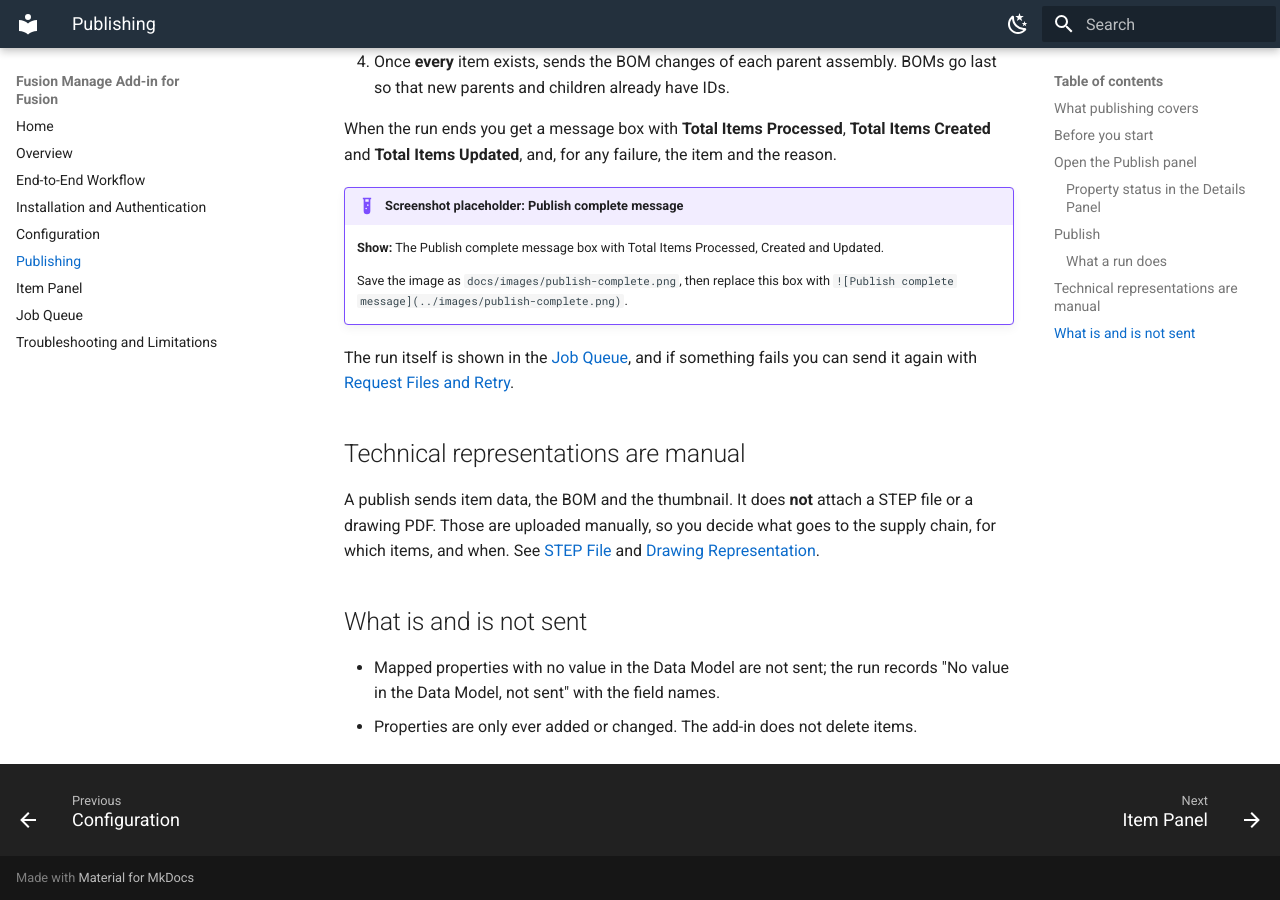
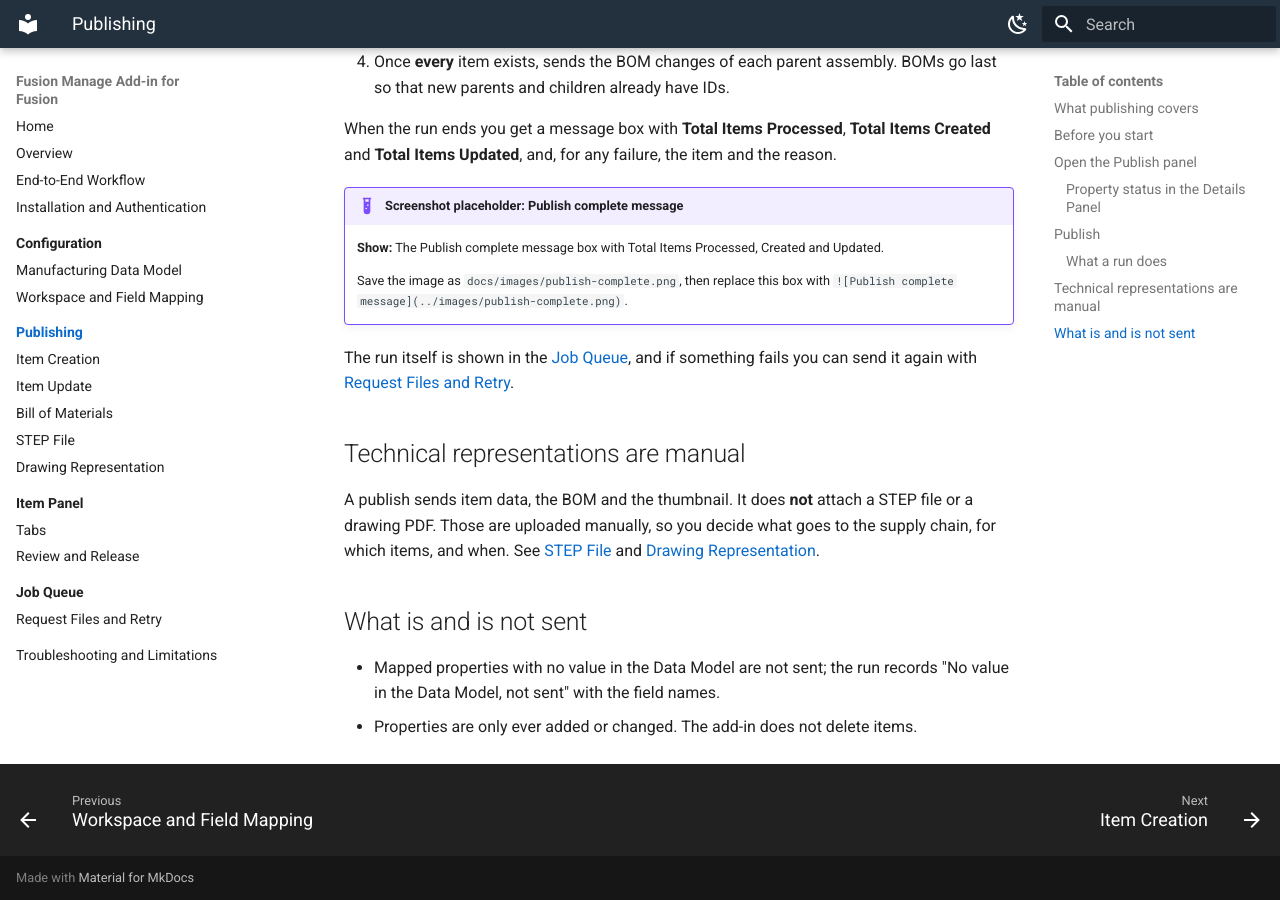
Before and after one commit to AHoop91/FusionToFusionManageAddon, an MkDocs documentation site: the page built from docs/publishing/index.md, in a window 1280 px wide and 900 px high, scrolled down 2744 px. Built offline with MkDocs 1.6.1 and Material for MkDocs 9.7.7, drawn with Linux system fonts in a browser that asks for light colours.

Commit message:
Show each section's pages under it in the menu again

```diff
--- a/mkdocs.yml
+++ b/mkdocs.yml
@@ -53,8 +53,22 @@
   - Overview: getting-started/overview.md
   - End-to-End Workflow: getting-started/workflow.md
   - Installation and Authentication: getting-started/installation.md
-  - Configuration: configuration/index.md
-  - Publishing: publishing/index.md
-  - Item Panel: item-panel/index.md
-  - Job Queue: job-queue/index.md
+  - Configuration:
+      - configuration/index.md
+      - Manufacturing Data Model: configuration/data-model.md
+      - Workspace and Field Mapping: configuration/field-mapping.md
+  - Publishing:
+      - publishing/index.md
+      - Item Creation: publishing/item-creation.md
+      - Item Update: publishing/item-update.md
+      - Bill of Materials: publishing/bill-of-materials.md
+      - STEP File: publishing/step-file.md
+      - Drawing Representation: publishing/drawing-representation.md
+  - Item Panel:
+      - item-panel/index.md
+      - Tabs: item-panel/tabs.md
+      - Review and Release: item-panel/review-and-release.md
+  - Job Queue:
+      - job-queue/index.md
+      - Request Files and Retry: job-queue/request-files-and-retry.md
   - Troubleshooting and Limitations: reference/troubleshooting.md
```
